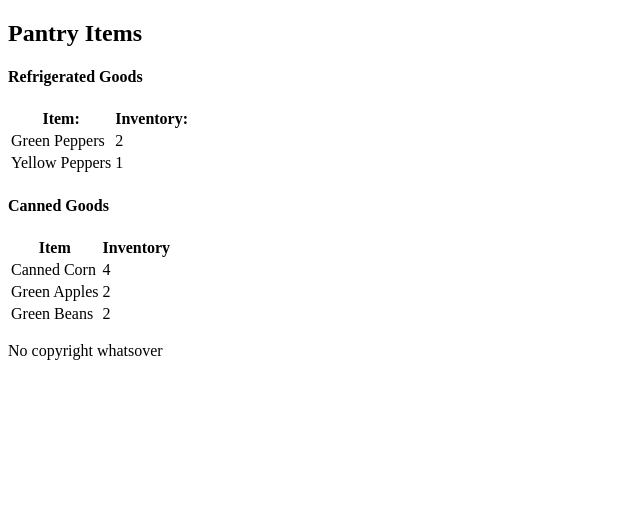
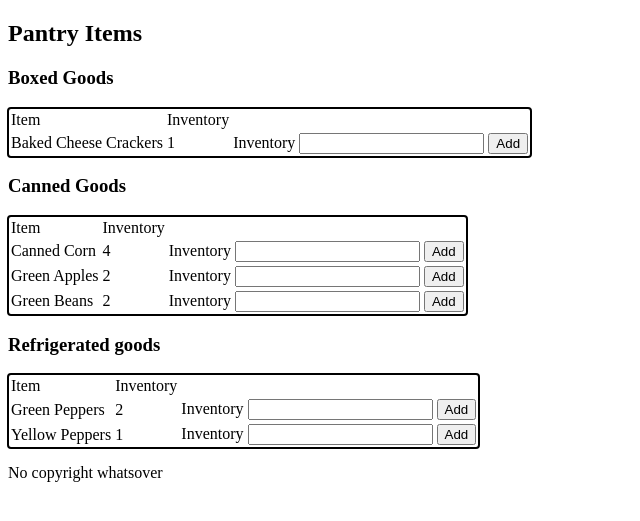
Before and after one commit to MDetzel/Home-Project, a Django app: template Project_Workspace/Pantry/templates/pantry.html in a window 1280 px wide. Shown: the part 86-607 px from the top of the page, without its empty margins (0-640 px from the left). Run offline with Django 4.2, Linux system fonts and the light colour scheme; the template is opened without the code that fills it: values that come from a table or form of the project are taken from there, others are empty; data comes from the database, SQL or seed files in the repository; both versions use the stored data as it was after the commit.

Commit message:
updated Pantry page

```diff
--- a/Project_Workspace/Home_Project/settings.py
+++ b/Project_Workspace/Home_Project/settings.py
@@ -117,7 +117,11 @@ USE_TZ = True
 # Static files (CSS, JavaScript, Images)
 # https://docs.djangoproject.com/en/4.2/howto/static-files/
 
-STATIC_URL = 'static/'
+STATIC_URL = 'Pantry/static/'
+
+STATICFILES_DIRS = [
+    "Pantry/static"
+]
 
 # Default primary key field type
 # https://docs.djangoproject.com/en/4.2/ref/settings/#default-auto-field
--- a/Project_Workspace/Pantry/models.py
+++ b/Project_Workspace/Pantry/models.py
@@ -4,6 +4,8 @@ from django.db import models
 class Category(models.Model):
     slug = models.SlugField()
     Title = models.CharField(max_length=255, db_index=True)
+    class Meta:
+        ordering = ['Title']
     def __str__(self):
         return self.Title
 
--- /dev/null
+++ b/Project_Workspace/Pantry/static/css/styles.css
@@ -0,0 +1,9 @@
+table {
+    outline: auto;
+}
+.table {
+
+}
+#form {
+    align-items:end;
+}
--- a/Project_Workspace/Pantry/templates/base.html
+++ b/Project_Workspace/Pantry/templates/base.html
@@ -7,6 +7,7 @@
 
         <title>My Stockpile</title>
         <meta name="description" content="A brief description"/>
+        <link rel="stylesheet" href="{% static 'css/styles.css' %}">
     </head>
     <body>
         {% include 'partials/_header.html' %}
--- a/Project_Workspace/Pantry/templates/pantry.html
+++ b/Project_Workspace/Pantry/templates/pantry.html
@@ -2,43 +2,36 @@
 {% load static %}
 {% block content %}
 <h2>Pantry Items</h2>
-<h4>Refrigerated Goods</h4>
-<table>
-    <tr>
-        <th>Item:</th>
-        <th>Inventory:</th>
-    </tr>
-    {% for item in pantry %}
-        {% if item.Category.Title == 'Refrigerated goods' %}
+
+{% for table in category %}
+<div class="table">
+    <h3>{{table.Title}}</h3>
+    <table>
         <tr>
+            <td>Item</td>
+            <td>Inventory</td>
+        </tr>
+        {% for item in table.item_set.all %}
+        <tr>
+            <td>{{item.Title}}</td>
+            <td>{{item.Inventory}}</td>
             <td>
-                {{item.Title}}
-            </td>
-            <td>
-                {{item.Inventory}}
+                <form method="POST" id="form">
+                    {% csrf_token %}
+                    <label for="Inventory">Inventory</label>
+                    <input type="number" id="Inventory">
+                    <label for="Category"></label>
+                    <input type="hidden" id="Category">
+                    <button type="submit">Add</button>
+                </form>
             </td>
         </tr>
-        {% endif %}
-    {%endfor%}
-</table>
 
-<h4> Canned Goods</h4>
-<table>
-    <tr>
-        <th>Item</th>
-        <th>Inventory</th>
-    </tr>
-    {% for item in pantry %}
-        {% if item.Category.Title == 'Canned Goods'%}
-        <tr>
-            <td>
-                {{item.Title}}
-            </td>
-            <td>
-                {{item.Inventory}}
-            </td>
-        </tr>
-        {% endif %}
-    {% endfor %}
-</table>
+        {% endfor %}
+    </table>
+</div>
+{% endfor %}
+
+
+
 {% endblock %}
```
Also changed, not shown: Project_Workspace/Pantry/forms.py (added, +7 -0 lines), Project_Workspace/Pantry/views.py (+8 -3 lines), Project_Workspace/Pantry/migrations/0004_alter_category_options.py (added), Project_Workspace/Pantry/templates/index.html (line endings or trailing spaces), Project_Workspace/db.sqlite3.
